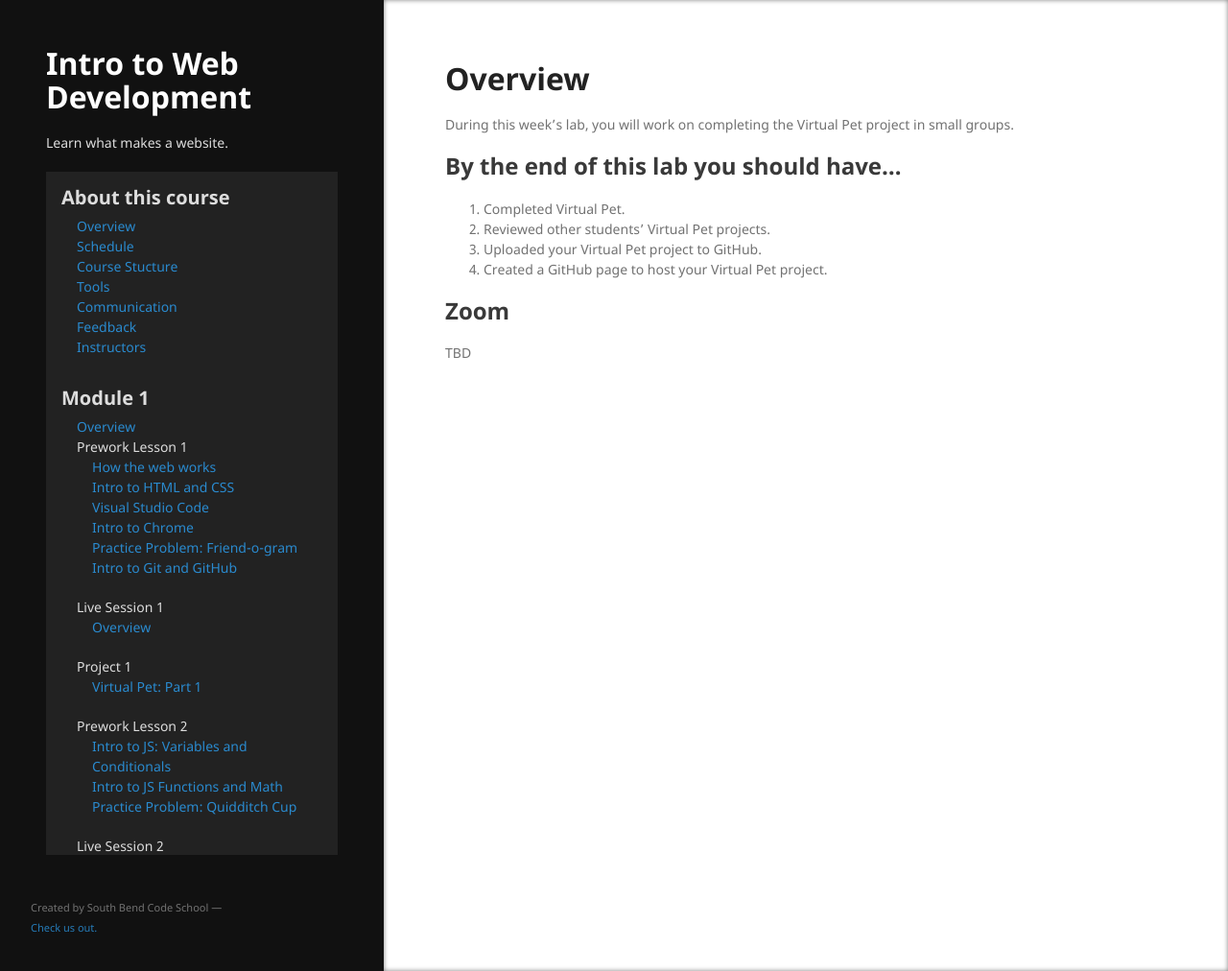
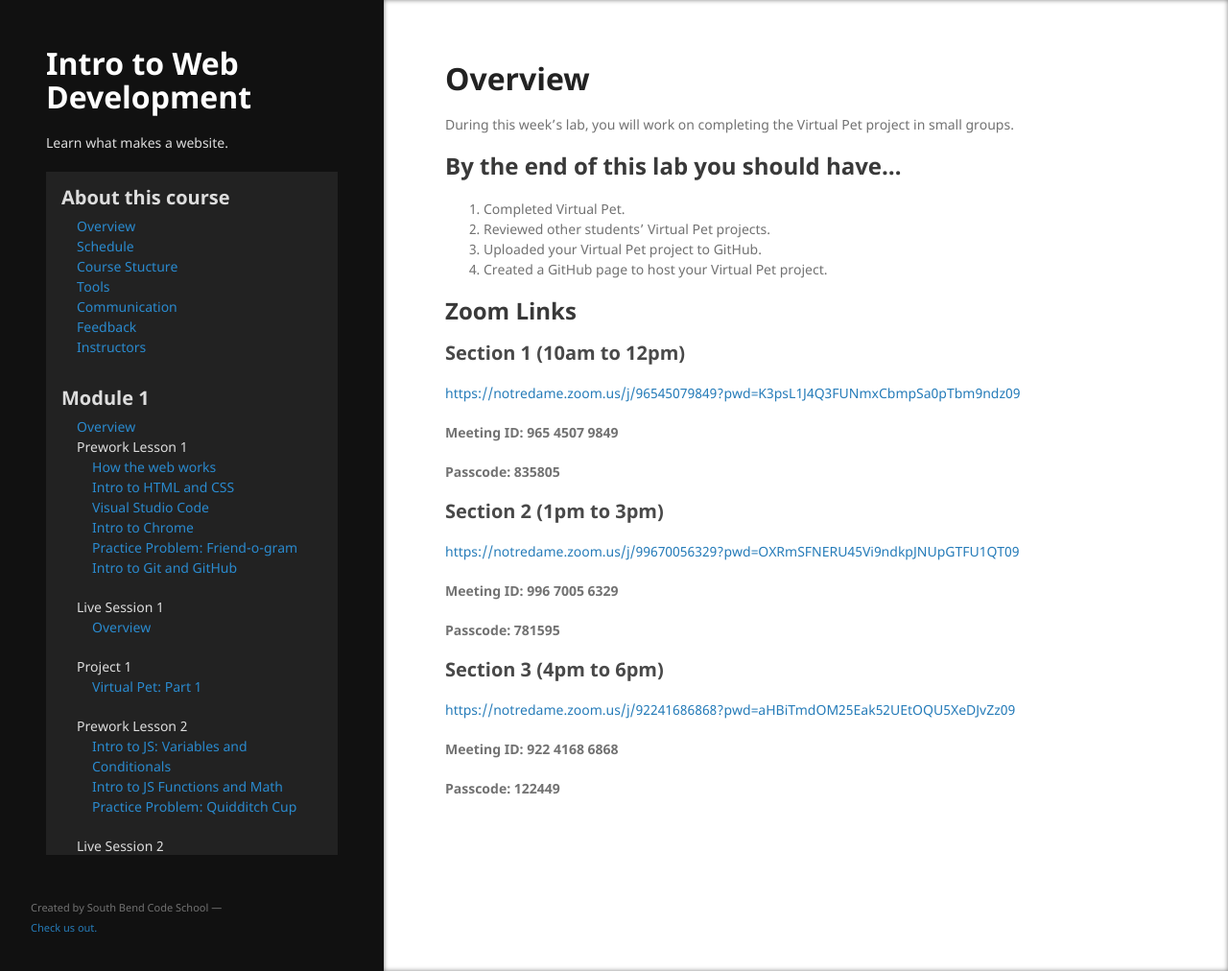
Before and after one commit to south-bend-code-works/intro-to-web-dev, a Jekyll site: the page built from lessons/module1/lab.md, in a window 1280 px wide and 1012 px high. Shown: the whole window at 96% size. Built offline with Jekyll 4.4.1, drawn with Linux system fonts in a browser that asks for light colours; our own code applies the rules of GitHub Pages for plain Markdown files.

Commit message:
added zoom links

```diff
--- a/lessons/module1/lab.md
+++ b/lessons/module1/lab.md
@@ -11,5 +11,26 @@ During this week's lab, you will work on completing the Virtual Pet project in s
 3. Uploaded your Virtual Pet project to GitHub.
 4. Created a GitHub page to host your Virtual Pet project.
 
-## Zoom
-TBD
+## Zoom Links
+
+### Section 1 (10am to 12pm)
+<https://notredame.zoom.us/j/96545079849?pwd=K3psL1J4Q3FUNmxCbmpSa0pTbm9ndz09>
+
+**Meeting ID: 965 4507 9849**
+
+**Passcode: 835805**
+
+
+### Section 2 (1pm to 3pm)
+<https://notredame.zoom.us/j/99670056329?pwd=OXRmSFNERU45Vi9ndkpJNUpGTFU1QT09>
+
+**Meeting ID: 996 7005 6329**
+
+**Passcode: 781595**
+
+### Section 3 (4pm to 6pm)
+<https://notredame.zoom.us/j/92241686868?pwd=aHBiTmdOM25Eak52UEtOQU5XeDJvZz09>
+
+**Meeting ID: 922 4168 6868**
+
+**Passcode: 122449**
```
Also changed, not shown: lessons/module1/live_session_2_instructor_template.md (+1 -1 lines).
